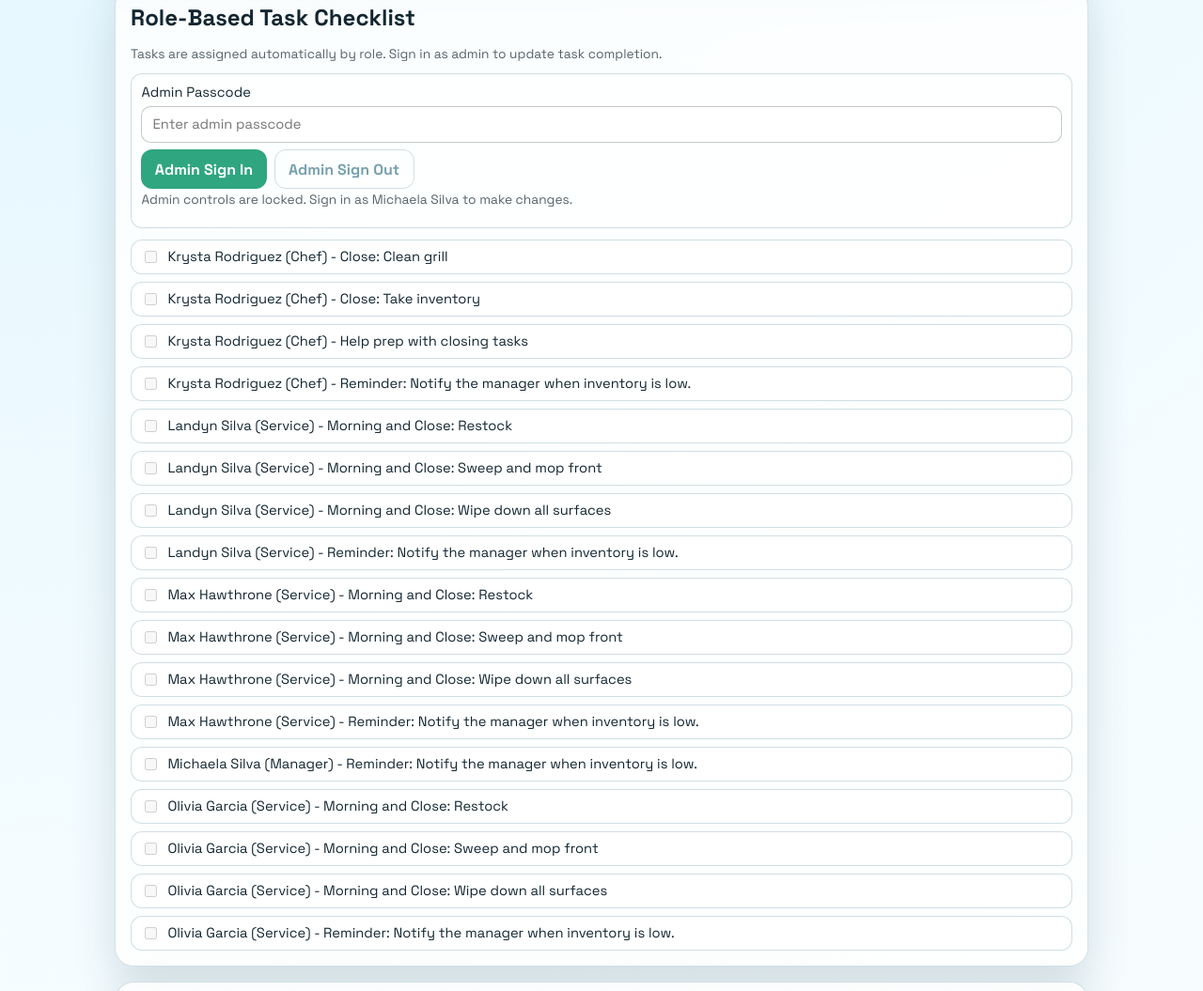
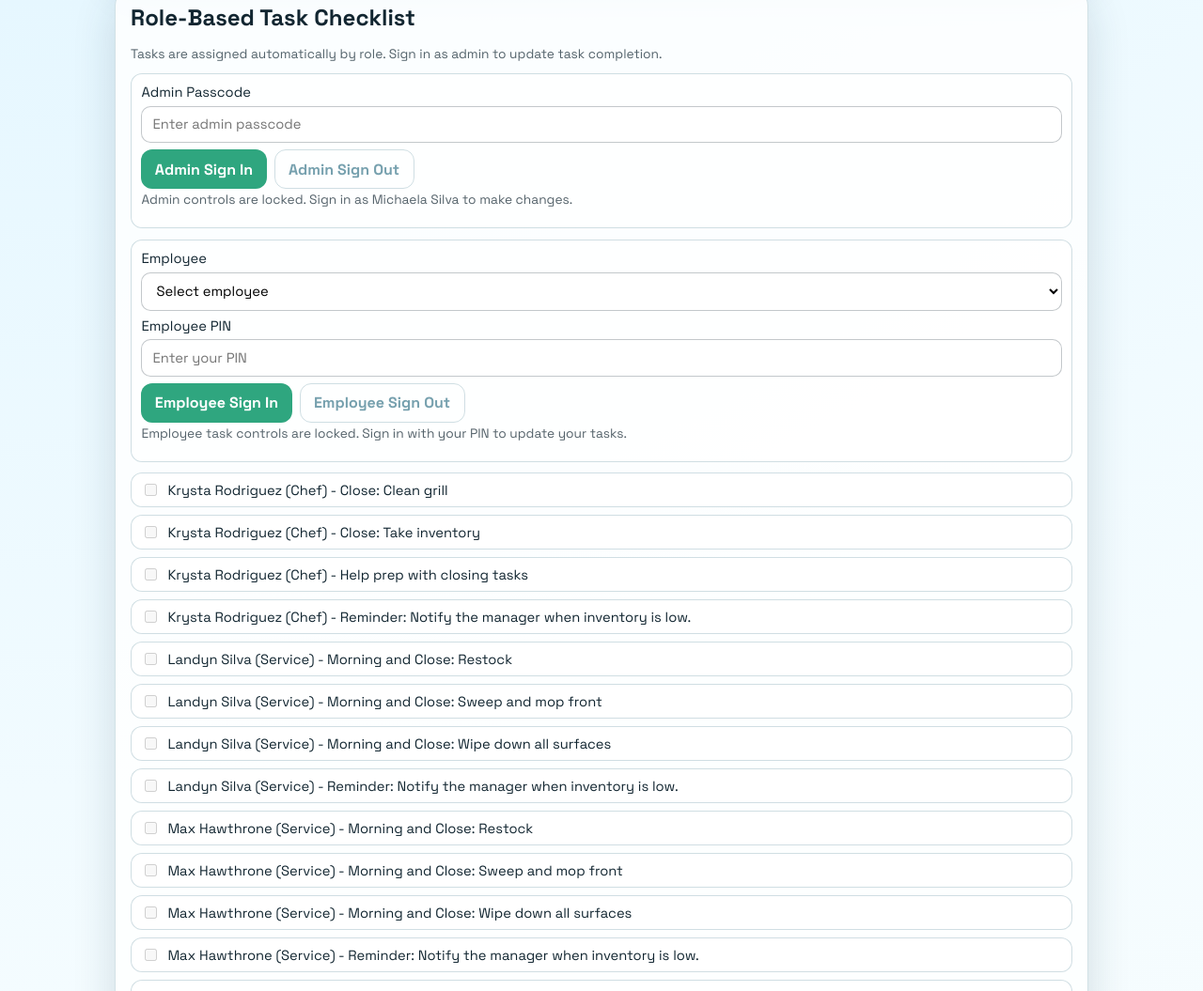
Before and after one commit to misilva2/arctic-circle-hub, a plain HTML site: page index.html in a window 1280 px wide. Shown: the part 1076-2131 px from the top of the page at 94% size. Drawn offline with Linux system fonts and the light colour scheme; no server answers.

Commit message:
pin tasks

```diff
--- a/app.js
+++ b/app.js
@@ -110,6 +110,11 @@ const refs = {
   adminSignInBtn: document.getElementById("adminSignInBtn"),
   adminSignOutBtn: document.getElementById("adminSignOutBtn"),
   adminStatus: document.getElementById("adminStatus"),
+  taskEmployee: document.getElementById("taskEmployee"),
+  taskPin: document.getElementById("taskPin"),
+  taskSignInBtn: document.getElementById("taskSignInBtn"),
+  taskSignOutBtn: document.getElementById("taskSignOutBtn"),
+  taskAuthStatus: document.getElementById("taskAuthStatus"),
   unavailForm: document.getElementById("unavailForm"),
   unavailEmployee: document.getElementById("unavailEmployee"),
   unavailPin: document.getElementById("unavailPin"),
@@ -151,6 +156,8 @@ function bindEvents() {
   refs.xpConfigForm.addEventListener("submit", saveXpConfig);
   refs.closeCelebrationBtn.addEventListener("click", closeCelebration);
   refs.adminSignInBtn.addEventListener("click", signInAdmin);
+  refs.taskSignInBtn.addEventListener("click", signInTaskEmployee);
+  refs.taskSignOutBtn.addEventListener("click", signOutTaskEmployee);
   refs.unavailForm.addEventListener("submit", submitUnavailability);
   refs.adminSignOutBtn.addEventListener("click", signOutAdmin);
 }
@@ -170,6 +177,33 @@ function signInAdmin() {
 function signOutAdmin() {
   session.isAdminSignedIn = false;
   refs.adminPasscode.value = "";
+  renderAll();
+}
+
+function signInTaskEmployee() {
+  const employeeId = refs.taskEmployee.value;
+  const pin = refs.taskPin.value.trim();
+
+  if (!employeeId || !pin) {
+    window.alert("Select employee and enter PIN.");
+    return;
+  }
+
+  const employee = state.employees.find((item) => item.id === employeeId);
+  if (!employee || pin !== employee.pin) {
+    window.alert("Incorrect PIN.");
+    refs.taskPin.value = "";
+    return;
+  }
+
+  session.signedInEmployeeId = employee.id;
+  refs.taskPin.value = "";
+  renderAll();
+}
+
+function signOutTaskEmployee() {
+  session.signedInEmployeeId = null;
+  refs.taskPin.value = "";
   renderAll();
 }
 
@@ -254,8 +288,8 @@ function toggleProcedure(procedureId) {
     return;
   }
 
-  if (!canUpdateProcedure()) {
-    window.alert("You can only update your own tasks unless signed in as admin.");
+  if (!canUpdateProcedure(procedure)) {
+    window.alert("Sign in with your PIN to update your own tasks, or sign in as admin.");
     return;
   }
 
@@ -274,8 +308,15 @@ function toggleProcedure(procedureId) {
   persistAndRender();
 }
 
-function canUpdateProcedure() {
-  return session.isAdminSignedIn;
+function canUpdateProcedure(procedure) {
+  if (session.isAdminSignedIn) {
+    return true;
+  }
+  return Boolean(
+    procedure &&
+    session.signedInEmployeeId &&
+    procedure.employeeId === session.signedInEmployeeId
+  );
 }
 
 function renderAll() {
@@ -996,11 +1037,50 @@ function updateLiveClockIns() {
 }
 
 function renderTaskAccess() {
+  renderTaskEmployeeOptions();
+
+  const signedInEmployee = state.employees.find(
+    (employee) => employee.id === session.signedInEmployeeId
+  );
+
   refs.adminStatus.textContent = session.isAdminSignedIn
     ? `Signed in as ${ADMIN_NAME}. You can manage tasks, roles, PINs, and time entries.`
     : `Admin controls are locked. Sign in as ${ADMIN_NAME} to make changes.`;
   refs.adminSignInBtn.disabled = session.isAdminSignedIn;
   refs.adminSignOutBtn.disabled = !session.isAdminSignedIn;
+
+  refs.taskAuthStatus.textContent = signedInEmployee
+    ? `Signed in as ${signedInEmployee.name}. You can check off your own tasks.`
+    : "Employee task controls are locked. Sign in with your PIN to update your tasks.";
+  refs.taskSignInBtn.disabled = Boolean(signedInEmployee);
+  refs.taskSignOutBtn.disabled = !signedInEmployee;
+
+  if (signedInEmployee) {
+    refs.taskEmployee.value = signedInEmployee.id;
+    refs.taskEmployee.disabled = true;
+  } else {
+    refs.taskEmployee.disabled = false;
+  }
+}
+
+function renderTaskEmployeeOptions() {
+  const selected = refs.taskEmployee.value;
+  refs.taskEmployee.textContent = "";
+
+  const placeholder = document.createElement("option");
+  placeholder.value = "";
+  placeholder.textContent = "Select employee";
+  refs.taskEmployee.append(placeholder);
+
+  for (const employee of state.employees) {
+    const option = document.createElement("option");
+    option.value = employee.id;
+    option.textContent = employee.name;
+    refs.taskEmployee.append(option);
+  }
+
+  const selectedExists = state.employees.some((employee) => employee.id === selected);
+  refs.taskEmployee.value = selectedExists ? selected : "";
 }
 
 function calculateHours(clockIn, clockOut) {
--- a/index.html
+++ b/index.html
@@ -140,6 +140,27 @@
               <button type="button" id="adminSignOutBtn" class="outline">Admin Sign Out</button>
             </div>
             <p id="adminStatus" class="panel-note"></p>
+          </div>
+          <div id="taskEmployeeAuth" class="admin-auth">
+            <label>
+              Employee
+              <select id="taskEmployee"></select>
+            </label>
+            <label>
+              Employee PIN
+              <input
+                type="password"
+                id="taskPin"
+                inputmode="numeric"
+                placeholder="Enter your PIN"
+                autocomplete="off"
+              />
+            </label>
+            <div class="button-row">
+              <button type="button" id="taskSignInBtn">Employee Sign In</button>
+              <button type="button" id="taskSignOutBtn" class="outline">Employee Sign Out</button>
+            </div>
+            <p id="taskAuthStatus" class="panel-note"></p>
           </div>
         </div>
         <ul id="procedureList" class="procedure-list"></ul>
```
